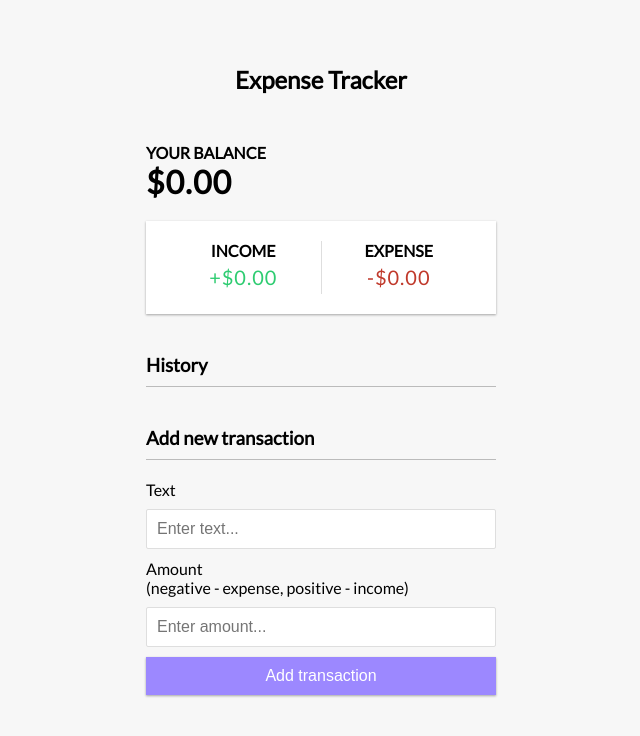
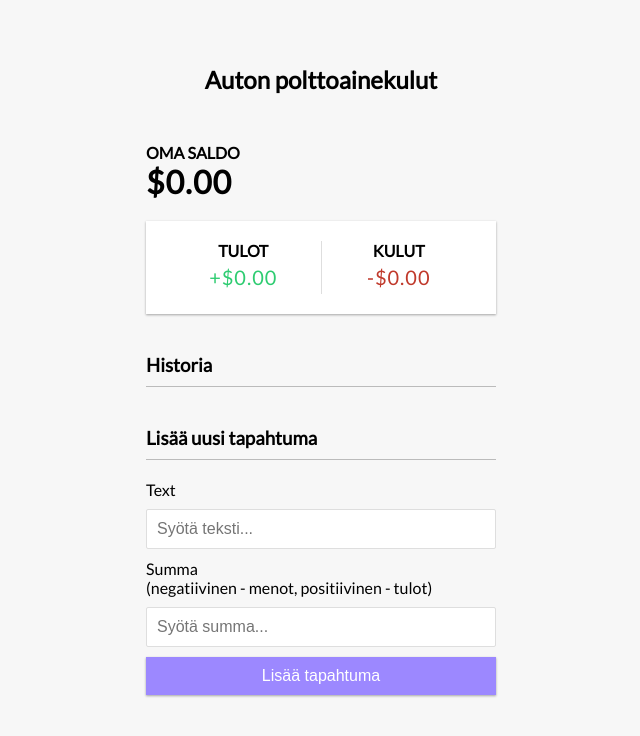
Before and after one commit to jennypol/Selainohjelmoinnin_harjoitusty-, a plain HTML site: page index.html in a window 1280 px wide. Shown: the whole page, without its empty margins (319-959 px from the left). Drawn offline with Linux system fonts and the light colour scheme; a script that the page names is missing.

Commit message:
lisätty suomenkieliset kappaleet

```diff
--- a/index.html
+++ b/index.html
@@ -5,47 +5,47 @@
     <meta name="viewport" content="width=device-width, initial-scale=1.0" />
     <meta http-equiv="X-UA-Compatible" content="ie=edge" />
     <link rel="stylesheet" href="App.css" />
-    <title>Expense Tracker</title>
+    <title>Auton polttoainekulut</title>
   </head>
   <body>
-    <h2>Expense Tracker</h2>
+    <h2>Auton polttoainekulut</h2>
 
     <div class="container">
-      <h4>Your Balance</h4>
+      <h4>Oma saldo</h4>
       <h1 id="balance">$0.00</h1>
 
       <div class="inc-exp-container">
         <div>
-          <h4>Income</h4>
+          <h4>Tulot</h4>
           <p id="money-plus" class="money plus">+$0.00</p>
         </div>
         <div>
-          <h4>Expense</h4>
+          <h4>Kulut</h4>
           <p id="money-minus" class="money minus">-$0.00</p>
         </div>
       </div>
 
-      <h3>History</h3>
+      <h3>Historia</h3>
       <ul id="list" class="list">
         <!-- <li class="minus">
           Cash <span>-$400</span><button class="delete-btn">x</button>
         </li> -->
       </ul>
 
-      <h3>Add new transaction</h3>
+      <h3>Lisää uusi tapahtuma</h3>
       <form id="form">
         <div class="form-control">
           <label for="text">Text</label>
-          <input type="text" id="text" placeholder="Enter text..." />
+          <input type="text" id="text" placeholder="Syötä teksti..." />
         </div>
         <div class="form-control">
           <label for="amount"
-            >Amount <br />
-            (negative - expense, positive - income)</label
+            >Summa <br />
+            (negatiivinen - menot, positiivinen - tulot)</label
           >
-          <input type="number" id="amount" placeholder="Enter amount..." />
+          <input type="number" id="amount" placeholder="Syötä summa..." />
         </div>
-        <button class="btn">Add transaction</button>
+        <button class="btn">Lisää tapahtuma</button>
       </form>
     </div>
 
```
